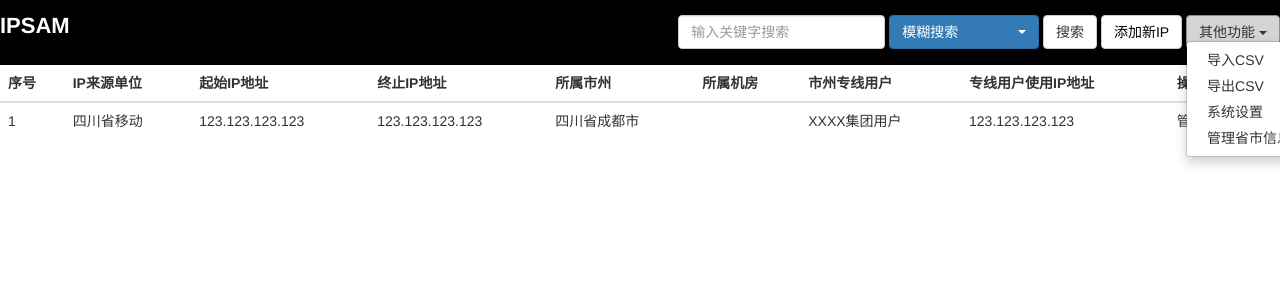
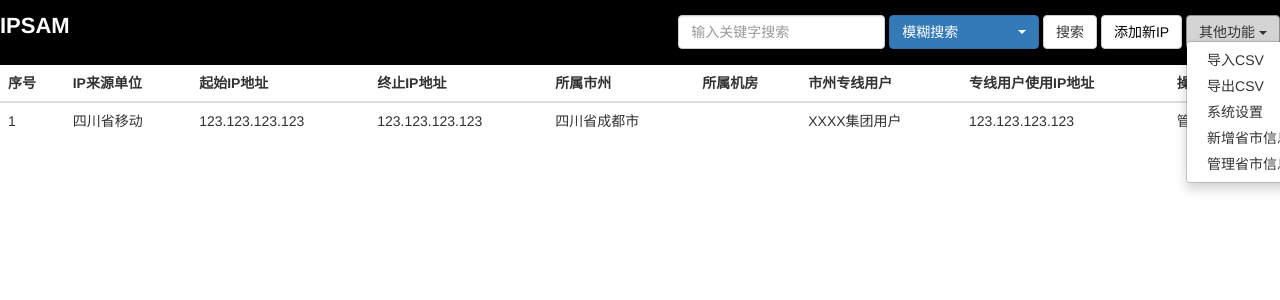
Before and after one commit to derek-s/IPAMS, a Flask app: template templates/index.html in a window 1280 px wide, after a click on "其他功能". Shown: the top 300 px of the page. Run offline with Flask 2, Linux system fonts and the light colour scheme; the template is opened without the code that fills it, so the values that code supplies are empty; parts of the project's set-up code (start-up, migrations or seed data) failed here and were passed over; some libraries are stand-ins or nearby versions.

Commit message:
新增省市信息layer层

```diff
--- a/static/css/style.css
+++ b/static/css/style.css
@@ -106,7 +106,7 @@
 }
 
 #content_layer {
-    padding: 10px;
+
 }
 
 tr.provinces_trh > th,
@@ -147,3 +147,6 @@
     position: relative;
     height: 1000px;
 }
+.pPushButton {
+    margin-left: 20px;
+}
--- a/static/js/main.js
+++ b/static/js/main.js
@@ -124,3 +124,37 @@
     }
     return true
 }
+
+
+function provincesAddLayer() {
+    var url = Flask.url_for("sysOption.provincesAdd")
+    layer_sysOpt = layer.open(
+        {
+            type: 2,
+            skin: 'layui-layer-rim',
+            title: "新增省市信息",
+            area: ['600px', '300px'],
+            content: url,
+            resize: true,
+            maxmin: true,
+            resizing: function(){
+                var height = ($("#layui-layer1").css("height"))
+                $("#layui-layer-iframe1").css({
+                    'height': (parseInt(height)-55)+"px"
+                })
+            },
+            full: function(){
+                var height = ($("#layui-layer1").css("height"))
+                $("#layui-layer-iframe1").css({
+                    'height': (parseInt(height)-55)+"px"
+                })
+            },
+            restore: function(){
+                var height = ($("#layui-layer1").css("height"))
+                $("#layui-layer-iframe1").css({
+                    'height': (parseInt(height)-55)+"px"
+                })
+            }
+        }
+    )
+}
--- a/templates/nav.html
+++ b/templates/nav.html
@@ -29,6 +29,7 @@
                         <li><a href="#">导入CSV</a></li>
                         <li><a href="#">导出CSV</a></li>
                         <li><a href="javascript:systemOptionLayer()">系统设置</a></li>
+                        <li><a href="javascript:provincesAddLayer()">新增省市信息</a></li>
                         <li><a href="{{ url_for('sysOption.provincesView')}}">管理省市信息</a></li>
                         </ul>
                     </div></li>
--- a/templates/provincesadd.html
+++ b/templates/provincesadd.html
@@ -1,6 +1,5 @@
 {% extends "base.html" %}{% block title %}IPSAM{% endblock %}{% block content -%}
 <div id="content_layer">
-    <label>省市区信息管理</label>
     <div id="provinces_block">
         <table id="provinces_table">
             <tbody>
@@ -37,7 +36,10 @@
                 </tr>
             </tbody>
         </table>
-        <button class="btn btn-primary" onclick="javascript:provincesPush()">添加数据</button>
+        <div class="buttonLinue">
+            <button class="btn btn-primary pPushButton" onclick="javascript:provincesPush()">添加数据</button>
+        </div>
+
     </div>
 </div>
 {%- endblock -%}
--- a/views/sysoption.py
+++ b/views/sysoption.py
@@ -46,7 +46,7 @@
 
 
 @sysOption.route("/system/provinces/add", methods=['GET', 'POST'])
-def provinces():
+def provincesAdd():
     """
     新增行政区划视图
     :return:
```
